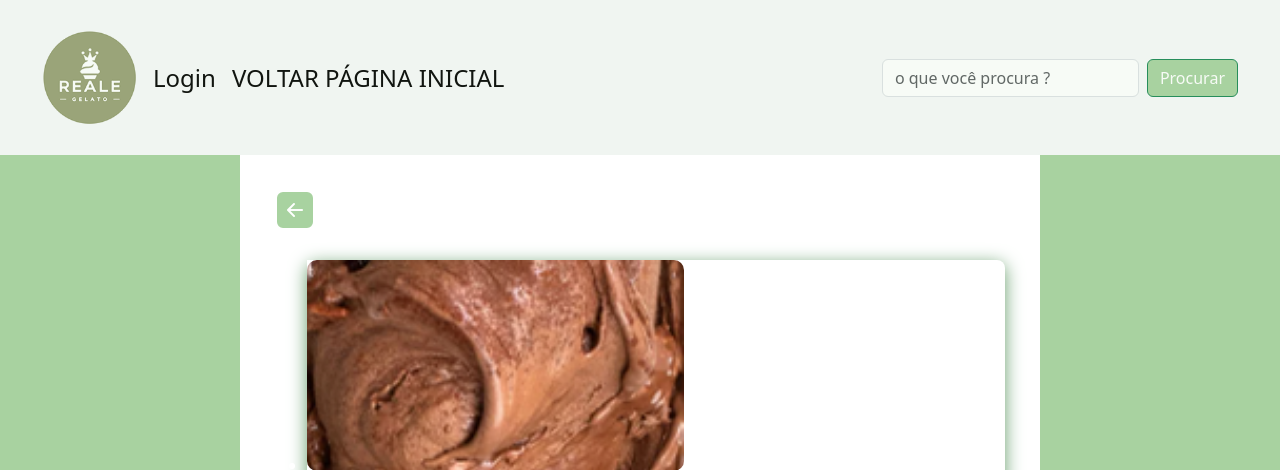
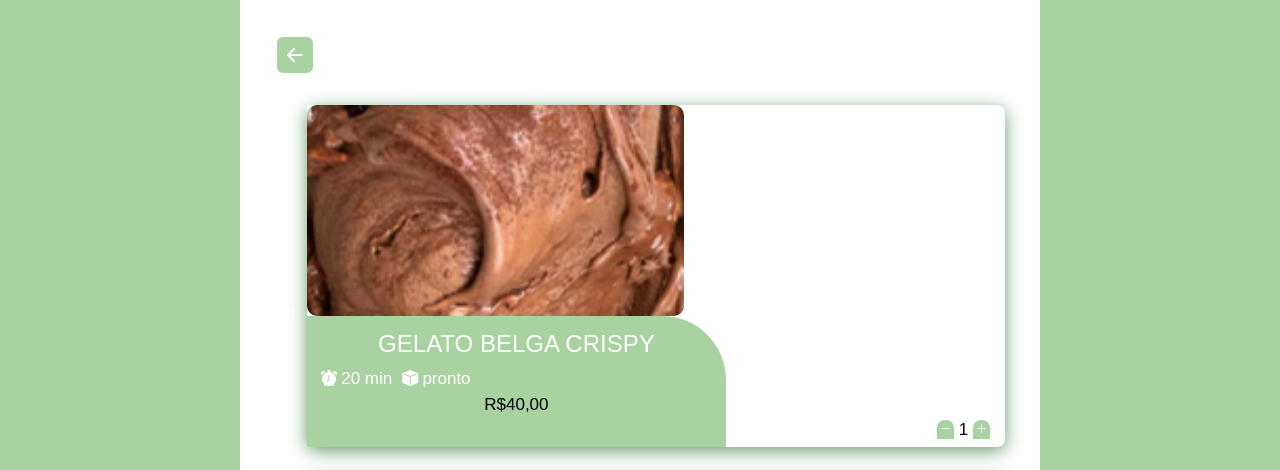
Before and after one commit to Kevinreisdacruz/projetointegrador, a PHP site: page /carrinho.php in a window 1280 px wide. Shown: the top 470 px of the page. Run offline with PHP 8.4, Linux system fonts and the light colour scheme.

Commit message:
git status

```diff
--- a/carrinho.php
+++ b/carrinho.php
@@ -12,42 +12,17 @@
 </head>
 
 <body>
-
-  <nav class="navbar navbar-expand-lg bg-body-tertiary navbarcss">
-    <div class="container-fluid">
-      <button class="navbar-toggler" type="button" data-bs-toggle="collapse" data-bs-target="#navbarTogglerDemo03"
-        aria-controls="navbarTogglerDemo03" aria-expanded="false" aria-label="Toggle navigation">
-        <span class="navbar-toggler-icon"></span>
-      </button>
-      <img src="imagelogos/logo3.png" alt="" width="95">
-      <div class="collapse navbar-collapse" id="navbarTogglerDemo03">
-        <ul class="navbar-nav me-auto mb-2 mb-lg-0 box-link">
-          <li class="nav-item">
-            <a class="nav-link active link-navbar" aria-current="page" href="cadastro.html">Login</a>
-          </li>
-          <li class="nav-item">
-            <a class="nav-link active link-navbar" href="index.html">VOLTAR PÁGINA INICIAL</a>
-          </li>
-
-        </ul>
-        <form class="d-flex" role="search">
-          <input class="form-control me-2" type="search" placeholder="o que você procura ?" aria-label="Search">
-          <button class="btn btn-outline-success pesquisar" type="submit">Procurar</button>
-        </form>
-      </div>
-    </div>
-  </nav>
-
   <div class="container">
   <div class="carrinho">
     <div class="cabecalho-carrinho">
-      <a href="index.html">
+      <a href="index.php">
         <button>
           <i class="bi bi-arrow-left-short"></i>
         </button>
       </a>
       <h3>Meu Carrinho</h3>
     </div>
+
     <ul>
       <li class="carrinho-item">
         <div class="imagem">
@@ -131,10 +106,9 @@
       </li>
     </ul>
 
-    <a href="agradecimento.html">
+    <a href="pagamento.php">
       <button id="comprar">Comprar</button>
     </a>
-
   </div>
 </div>
 
--- a/css/cardapiomassa.css
+++ b/css/cardapiomassa.css
@@ -49,7 +49,7 @@ body{
 .card{
     display: flex;
     justify-content: center;
-    width: 20rem;
+    width: 10rem;
     margin-top: 5rem;
     border-radius: 2rem;
     box-shadow: 2px 4px 1px 2px;
```
Also changed, not shown: cardapiomassa.php (+3 -24 lines), index.php (+4 -60 lines), navbar.php (added, +81 -0 lines).
